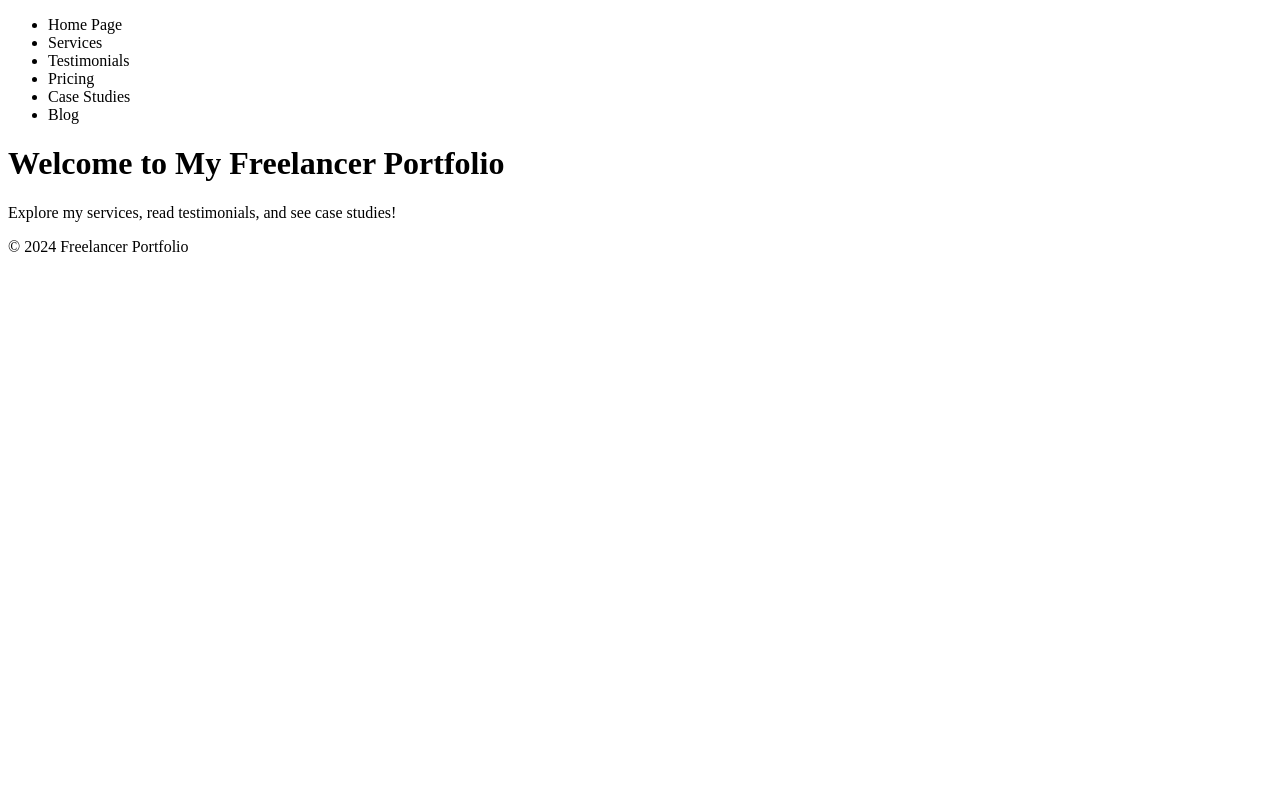
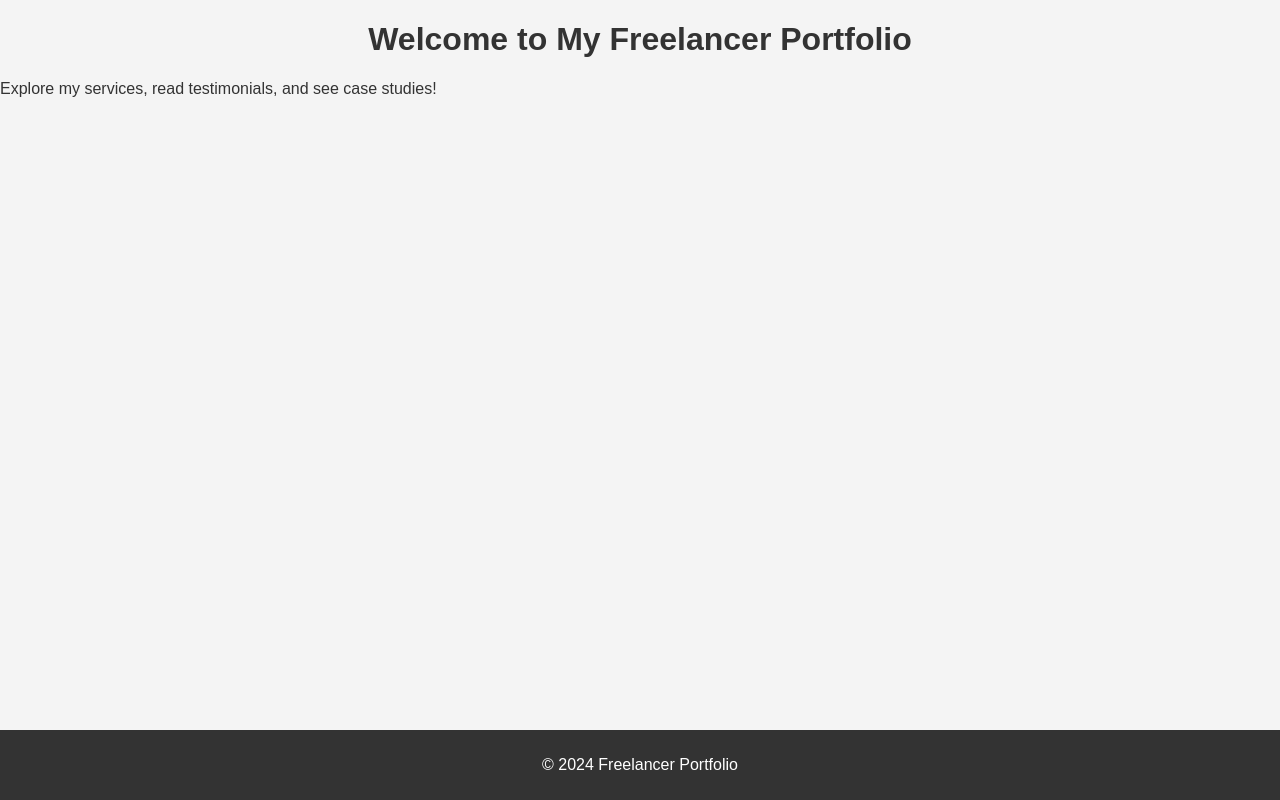
Before and after one commit to Oladipupo28/django-sept-sqi, a Django app: page / in a window 1280 px wide. Run offline with Django 5.2, Linux system fonts and the light colour scheme.

Commit message:
some changes made inthe templates static/css added

```diff
--- a/freelancer/config/settings.py
+++ b/freelancer/config/settings.py
@@ -117,6 +117,7 @@ USE_TZ = True
 # https://docs.djangoproject.com/en/5.1/howto/static-files/
 
 STATIC_URL = 'static/'
+STATICFILES_DIRS = [BASE_DIR / 'static']
 
 # Default primary key field type
 # https://docs.djangoproject.com/en/5.1/ref/settings/#default-auto-field
--- /dev/null
+++ b/freelancer/static/css/js/demo.js
@@ -0,0 +1 @@
+console.log("This script is running!");
--- /dev/null
+++ b/freelancer/static/css/style.css
@@ -0,0 +1,90 @@
+/* General styling for body */
+body {
+    font-family: Arial, sans-serif;
+    margin: 0;
+    padding: 0;
+    background-color: #f4f4f4;
+    color: #333;
+}
+
+/* Header and navigation bar */
+header {
+    background-color: #333;
+    color: #fff;
+    padding: 10px 0;
+}
+
+header nav ul {
+    list-style-type: none;
+    padding: 0;
+    margin: 0;
+    display: flex;
+    justify-content: center;
+}
+
+header nav ul li {
+    margin: 0 15px;
+    text-transform: uppercase;
+}
+
+header nav ul li:hover {
+    background-color: #444;
+}
+
+header nav ul li a {
+    color: #fff;
+    text-decoration: none;
+}
+
+/* Styling for content area */
+.content {
+    padding: 20px;
+    background-color: #fff;
+    max-width: 1000px;
+    margin: 20px auto;
+    box-shadow: 0 4px 8px rgba(0,0,0,0.1);
+    border-radius: 8px;
+}
+
+/* Basic headings */
+h1, h2, h3 {
+    color: #333;
+    text-align: center;
+}
+
+/* Footer styling */
+footer {
+    background-color: #333;
+    color: #fff;
+    text-align: center;
+    padding: 10px 0;
+    position: fixed;
+    bottom: 0;
+    width: 100%;
+}
+
+/* Links */
+a {
+    color: #007BFF;
+    text-decoration: none;
+}
+
+a:hover {
+    text-decoration: underline;
+}
+
+/* List styling */
+ul {
+    list-style: none;
+    padding: 0;
+    margin: 0;
+}
+
+ul li {
+    padding: 10px;
+    margin-bottom: 10px;
+    border-radius: 4px;
+    box-shadow: 0 2px 5px rgba(0,0,0,0.1);
+    text-align: center;
+    cursor: pointer;
+}
--- a/freelancer/templates/partials/base.html
+++ b/freelancer/templates/partials/base.html
@@ -1,24 +1,15 @@
+{% load static %}
+
 <!DOCTYPE html>
 <html lang="en">
 <head>
     <meta charset="UTF-8">
     <meta name="viewport" content="width=device-width, initial-scale=1.0">
     <title>{% block title %}Freelancer Portfolio{% endblock title %}</title>
+    <link rel="stylesheet" href="{% static 'css/style.css' %}">
 </head>
 <body>
-    <header>
-        <nav>
-            <ul>
-                <li>Home Page</li>
-                <li>Services</li>
-                <li>Testimonials</li>
-                <li>Pricing</li>
-                <li>Case Studies</li>
-                <li>Blog</li>
-
-            </ul>
-        </nav>
-    </header>
+   {% include "./footer.html" %}
 
     <main>
     {% block body %}
@@ -26,8 +17,8 @@
     {% endblock  %}
     </main>
 
-    <footer>
-    <p>&copy; 2024 Freelancer Portfolio</p>
-    </footer>
+    {% include "./footer.html" %}
+
+     <script src="{% static 'js/demo.js' %}"></script>
 </body>
 </html>
--- /dev/null
+++ b/freelancer/templates/partials/footer.html
@@ -0,0 +1,3 @@
+<footer>
+    <p>&copy; 2024 Freelancer Portfolio</p>
+    </footer>
```
Also changed, not shown: freelancer/templates/partials/header.html (added, +13 -0 lines).
